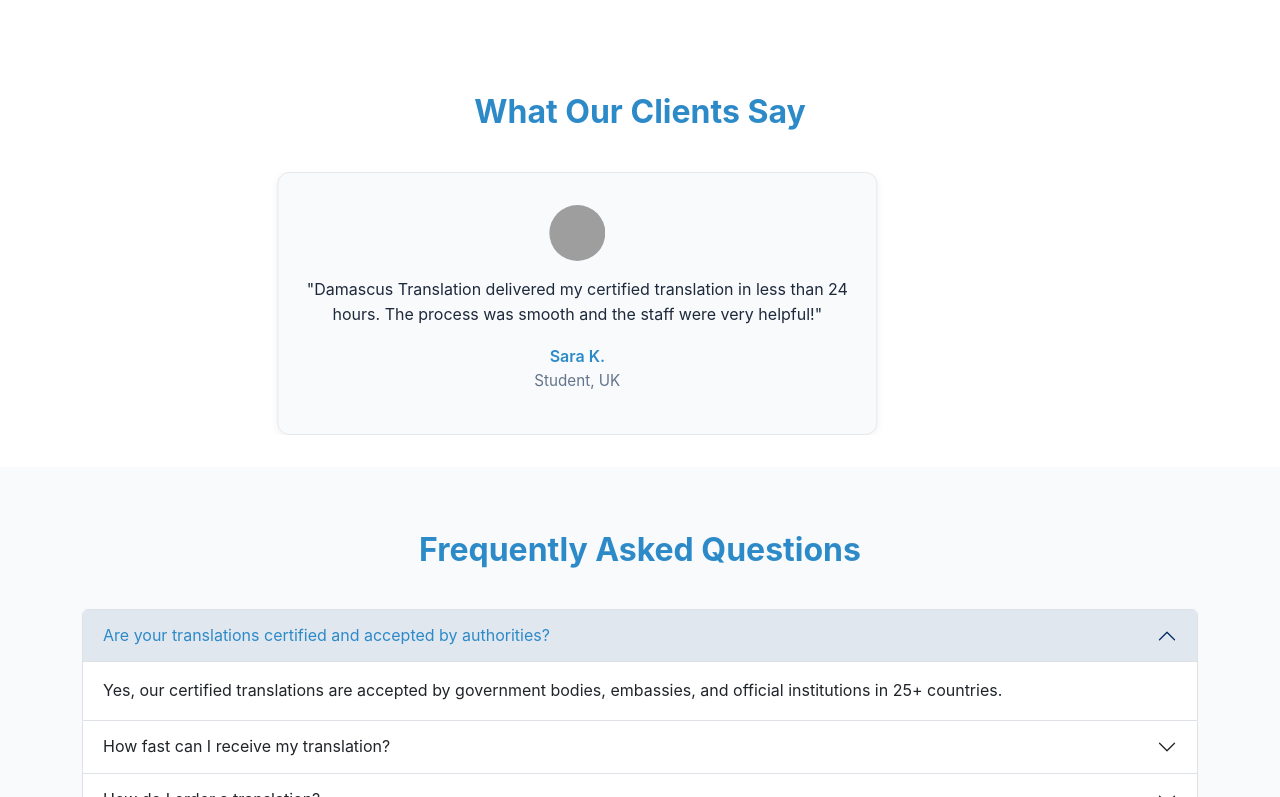
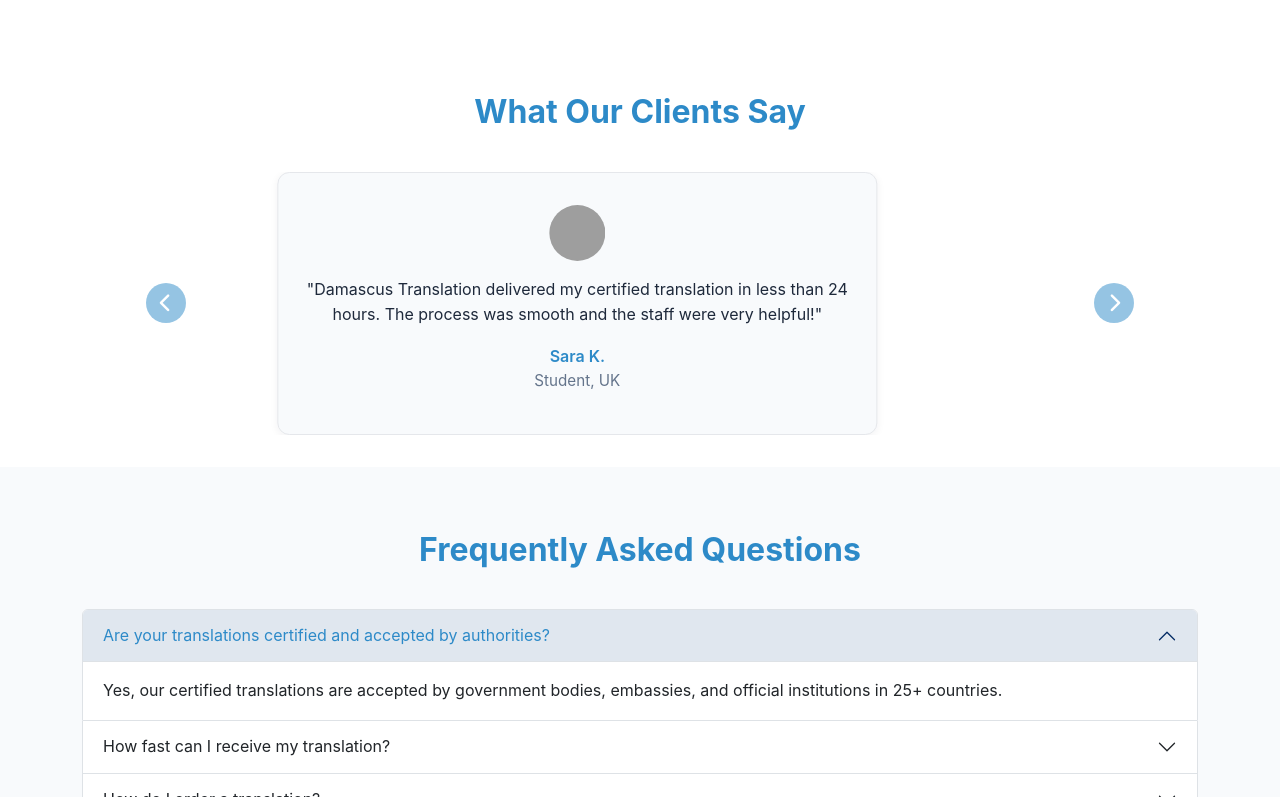
Before and after one commit to JalalAdel/Damascus-translations, a plain HTML site: page public/index.html in a window 1280 px wide. Shown: the part 1576-2373 px from the top of the page. Drawn offline with nearby package versions, Linux system fonts and the light colour scheme; grey boxes are pictures that could not be loaded.

Commit message:
Update homepage hero section design and layout

```diff
--- a/public/index.html
+++ b/public/index.html
@@ -11,8 +11,8 @@
         :root {
             --primary: #2d8ac8;
             --secondary: #fbbf24;
-            --accent: #3d7dcb;
-            --success: #22c55e;
+            --accent: #0097e9;
+            --success: #00de51;
             --dark: #1e293b;
             --light: #f8fafc;
             --radius: 12px;
@@ -29,7 +29,7 @@
             padding: 0.75rem 0;
         }
         .navbar-brand img {
-            height: 36px;
+            height: 40px;
             width: auto;
         }
         .navbar-brand span {
@@ -58,30 +58,26 @@
             border: none;
         }
         .btn-primary:hover {
-            background: var(--secondary);
+            background: var(--primary);
             color: #fff;
             box-shadow: 0 4px 16px rgba(37, 99, 235, 0.12);
         }
         .btn-warning {
-            background: #fbbf24;
+            background: var(--secondary);
             border: none;
-            color: #1e293b;
+            color: #fff;
         }
         .btn-warning:hover {
-            background: var(--primary);
-            color: var(--secondary);
+            background: var(--dark);
+            color: var(--light);
         }
         /* Hero */
         .hero-section {
-            background: linear-gradient(120deg, var(--primary) 60%, var(--secondary) 100%);
+            background: var(--primary);
             color: #fff;
             padding: 4rem 0 3rem;
             position: relative;
             overflow: hidden;
-        }
-        .hero-section .trustpilot-widget,
-        .hero-section .trust-badges {
-            margin-bottom: 1.5rem;
         }
         .hero-title {
             font-size: 2.6rem;
@@ -208,6 +204,40 @@
             color: #64748b;
             margin-bottom: 0.5rem;
         }
+        .custom-carousel-control .carousel-control-prev-icon,
+                    .custom-carousel-control .carousel-control-next-icon {
+                        background-image: none;
+                        width: 2.5rem;
+                        height: 2.5rem;
+                        background-color: var(--primary);
+                        border-radius: 50%;
+                        display: flex;
+                        align-items: center;
+                        justify-content: center;
+                        position: relative;
+                    }
+                    .custom-carousel-control .carousel-control-prev-icon::after {
+                        content: '\f053';
+                        font-family: "Font Awesome 6 Free";
+                        font-weight: 900;
+                        color: #fff;
+                        font-size: 1.2rem;
+                        position: absolute;
+                        left: 50%;
+                        top: 50%;
+                        transform: translate(-50%, -50%);
+                    }
+                    .custom-carousel-control .carousel-control-next-icon::after {
+                        content: '\f054';
+                        font-family: "Font Awesome 6 Free";
+                        font-weight: 900;
+                        color: #fff;
+                        font-size: 1.2rem;
+                        position: absolute;
+                        left: 50%;
+                        top: 50%;
+                        transform: translate(-50%, -50%);
+                    }
         /* FAQ */
         .faq-section {
             background: var(--light);
@@ -306,7 +336,7 @@
     <nav class="navbar navbar-expand-lg navbar-light bg-white sticky-top">
         <div class="container">
             <a class="navbar-brand d-flex align-items-center gap-3" href="#">
-                <img src="circle.png" alt="Logo" width="60" height="60" style="object-fit:cover; border-radius:50%;" />
+                <img src="circle.png" alt="Logo" width="70" height="70" style="object-fit:cover; border-radius:50%;" />
                 <span class="fw-bold" style="font-size:2.2rem;">Damascus Translation</span>
             </a>
             <button class="navbar-toggler" type="button" data-bs-toggle="collapse" data-bs-target="#navbarNav">
@@ -350,7 +380,7 @@
                     </div>
                 </div>
                 <div class="col-lg-6 mb-4 mb-lg-0 text-center">
-                    <img src="https://images.unsplash.com/photo-1515378791036-0648a3ef77b2?auto=format&fit=crop&w=600&q=80" alt="Translation Illustration" class="img-fluid" style="max-height:340px;">
+                    <img src="https://images.unsplash.com/photo-1515378791036-0648a3ef77b2?auto=format&fit=crop&w=600&q=80" alt="Translation Illustration" class="img-fluid" style="max-height:340px; border-radius: 18px;">
                 </div>
             </div>
         </div>
@@ -453,10 +483,10 @@
                         </div>
                     </div>
                 </div>
-                <button class="carousel-control-prev" type="button" data-bs-target="#testimonialCarousel" data-bs-slide="prev">
+                <button class="carousel-control-prev custom-carousel-control" type="button" data-bs-target="#testimonialCarousel" data-bs-slide="prev">
                     <span class="carousel-control-prev-icon"></span>
                 </button>
-                <button class="carousel-control-next" type="button" data-bs-target="#testimonialCarousel" data-bs-slide="next">
+                <button class="carousel-control-next custom-carousel-control" type="button" data-bs-target="#testimonialCarousel" data-bs-slide="next">
                     <span class="carousel-control-next-icon"></span>
                 </button>
             </div>
```
